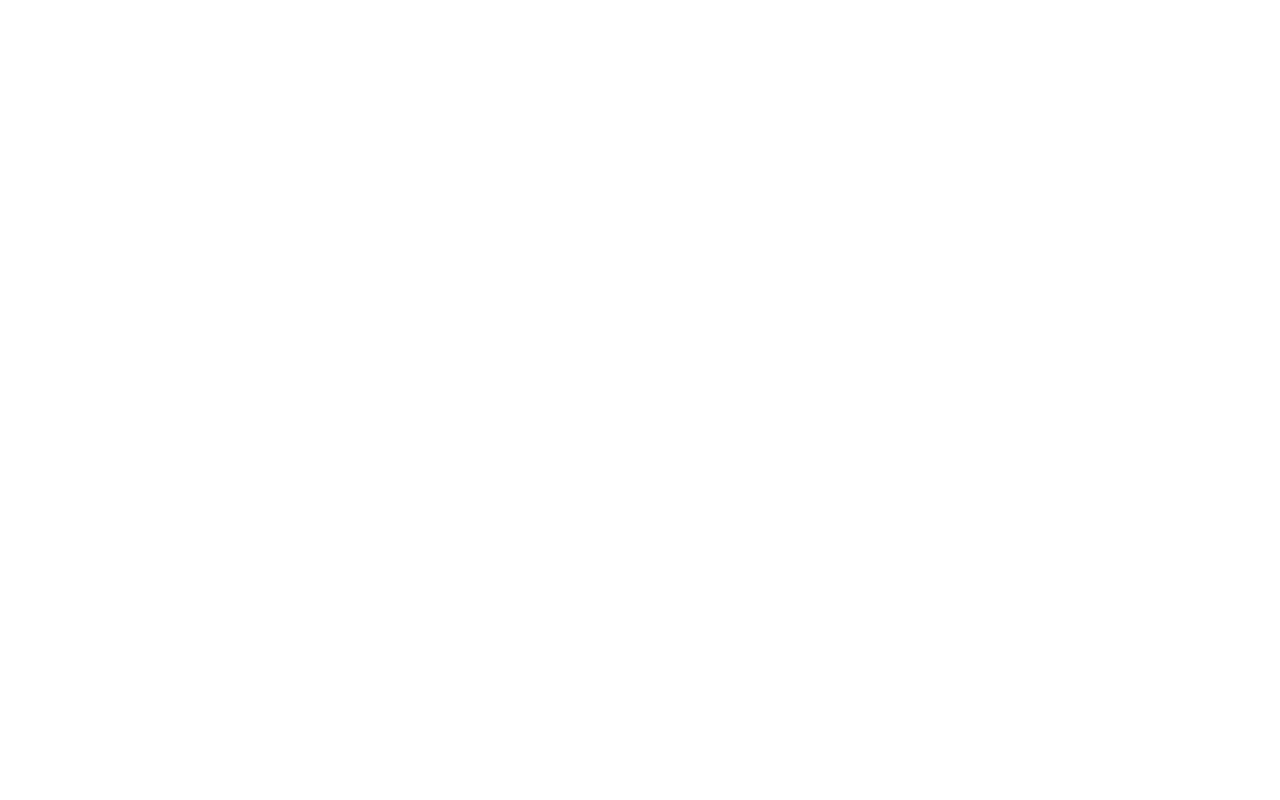
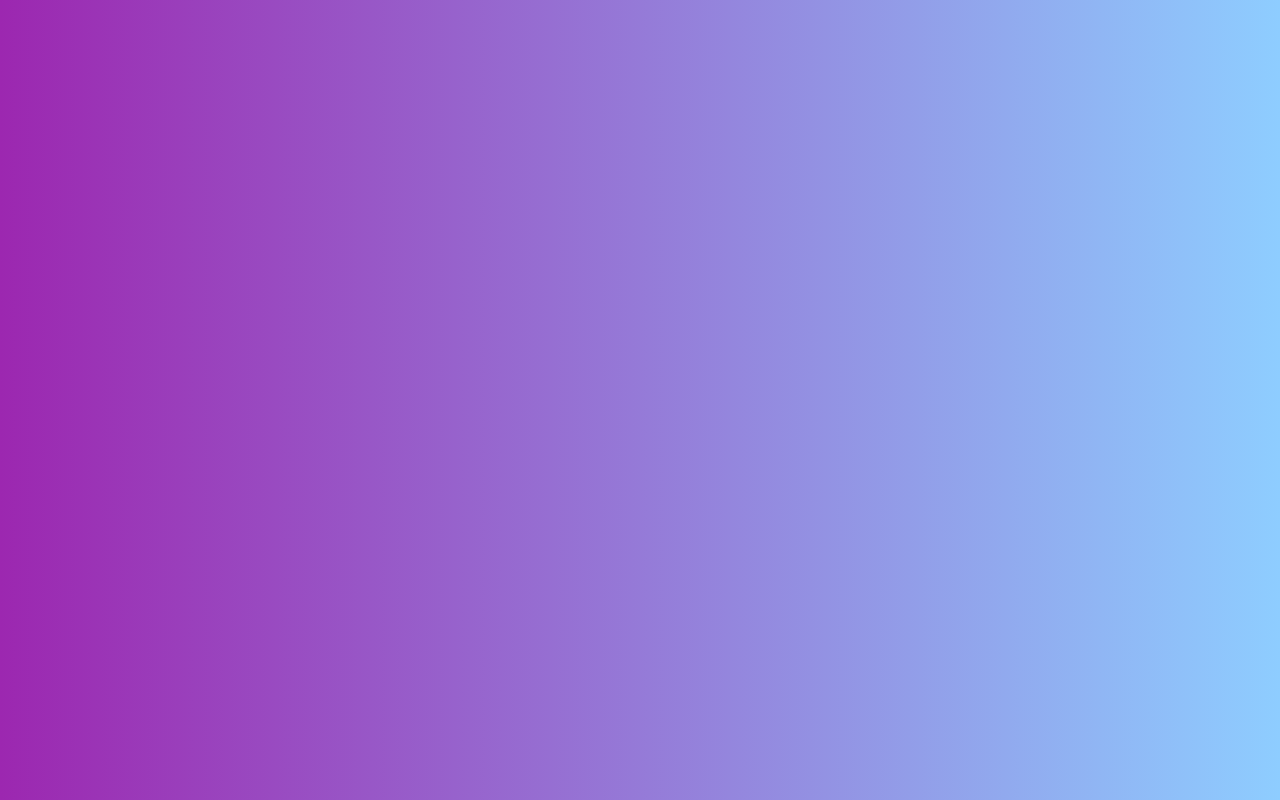
Before and after one commit to najeebweeranbangsa/DpEducationAssignmentWebsite, a plain HTML site: page index.html in a window 1280 px wide. Drawn offline with Linux system fonts and the light colour scheme.

Commit message:
added gradiant color

```diff
--- a/index.html
+++ b/index.html
@@ -8,6 +8,7 @@
     <title>DpEducationAssignment</title>
 </head>
 <body>
+    <div class="main"></div>
 
 </body>
 </html>
--- a/style.css
+++ b/style.css
@@ -3,3 +3,10 @@
     padding: 0;
     font-family: sans-serif;
 }
+.main{
+    width: 100%;
+    height: 100vh;
+    position: relative;
+    overflow: hidden;
+    background: linear-gradient(to right,#9c27b0,#8ecdff);
+}
```
